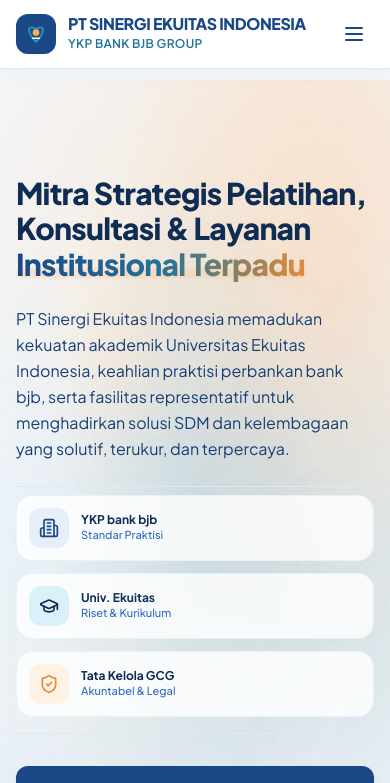
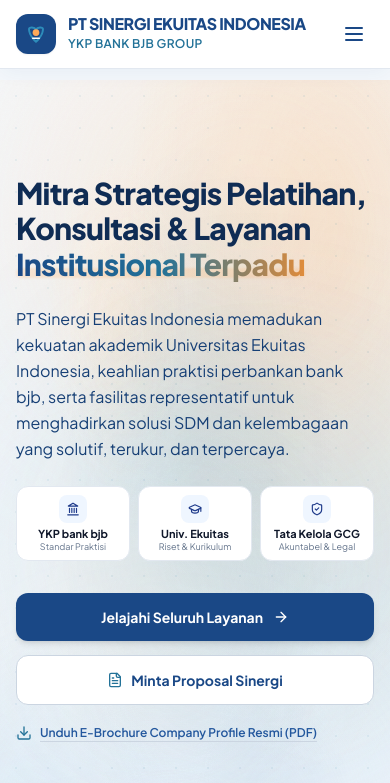
Before and after one commit to eskaerpe/bjb-sinergi-compro, a React (Vite) app: page / in a window 390 px wide. Shown: the top 783 px of the page. Built offline with nearby package versions, Linux system fonts and the light colour scheme.

Commit message:
refactor(hero): convert trust badges to compact 3-column grid for mobile optimization

```diff
--- a/src/components/sections/Hero.tsx
+++ b/src/components/sections/Hero.tsx
@@ -5,7 +5,7 @@
   Download,
   FileText,
   ShieldCheck,
-  Building2,
+  Landmark,
   GraduationCap
 } from 'lucide-react';
 import { SectionContainer } from '@/components/common/SectionContainer';
@@ -115,37 +115,32 @@
           </p>
 
           {/* Trust Badges */}
-          <div className="pt-2 border-y border-border-subtle py-4 my-2">
-            <div className="grid grid-cols-1 sm:grid-cols-3 gap-3">
-              <div className="flex items-center gap-3 p-3 rounded-2xl bg-white/80 border border-navy-100/80 shadow-xs backdrop-blur-sm">
-                <div className="w-10 h-10 rounded-xl bg-navy-100 text-navy-900 flex items-center justify-center flex-shrink-0 shadow-xs">
-                  <Building2 className="w-5 h-5 text-navy-900" aria-hidden="true" />
-                </div>
-                <div className="min-w-0">
-                  <p className="text-xs sm:text-sm font-bold text-navy-950 leading-tight truncate">YKP bank bjb</p>
-                  <p className="text-[11px] font-medium text-navy-600 truncate">Standar Praktisi</p>
-                </div>
+          <div className="grid grid-cols-3 gap-2 w-full my-3">
+            {/* YKP bank bjb */}
+            <div className="flex flex-col items-center text-center p-2 rounded-xl bg-white border border-slate-200">
+              <div className="w-7 h-7 rounded-lg bg-blue-50 text-blue-900 flex items-center justify-center mb-1">
+                <Landmark className="w-3.5 h-3.5" />
               </div>
+              <span className="text-[11px] font-bold text-slate-900 leading-tight">YKP bank bjb</span>
+              <span className="text-[9px] text-slate-500 leading-tight">Standar Praktisi</span>
+            </div>
 
-              <div className="flex items-center gap-3 p-3 rounded-2xl bg-white/80 border border-navy-100/80 shadow-xs backdrop-blur-sm">
-                <div className="w-10 h-10 rounded-xl bg-brandBlue-100 text-brandBlue-700 flex items-center justify-center flex-shrink-0 shadow-xs">
-                  <GraduationCap className="w-5 h-5 text-brandBlue-700" aria-hidden="true" />
-                </div>
-                <div className="min-w-0">
-                  <p className="text-xs sm:text-sm font-bold text-navy-950 leading-tight truncate">Univ. Ekuitas</p>
-                  <p className="text-[11px] font-medium text-navy-600 truncate">Riset &amp; Kurikulum</p>
-                </div>
+            {/* Univ. Ekuitas */}
+            <div className="flex flex-col items-center text-center p-2 rounded-xl bg-white border border-slate-200">
+              <div className="w-7 h-7 rounded-lg bg-blue-50 text-blue-900 flex items-center justify-center mb-1">
+                <GraduationCap className="w-3.5 h-3.5" />
               </div>
+              <span className="text-[11px] font-bold text-slate-900 leading-tight">Univ. Ekuitas</span>
+              <span className="text-[9px] text-slate-500 leading-tight">Riset &amp; Kurikulum</span>
+            </div>
 
-              <div className="flex items-center gap-3 p-3 rounded-2xl bg-white/80 border border-navy-100/80 shadow-xs backdrop-blur-sm">
-                <div className="w-10 h-10 rounded-xl bg-coral-100 text-coral-700 flex items-center justify-center flex-shrink-0 shadow-xs">
-                  <ShieldCheck className="w-5 h-5 text-coral-600" aria-hidden="true" />
-                </div>
-                <div className="min-w-0">
-                  <p className="text-xs sm:text-sm font-bold text-navy-950 leading-tight truncate">Tata Kelola GCG</p>
-                  <p className="text-[11px] font-medium text-navy-600 truncate">Akuntabel &amp; Legal</p>
-                </div>
+            {/* Tata Kelola GCG */}
+            <div className="flex flex-col items-center text-center p-2 rounded-xl bg-white border border-slate-200">
+              <div className="w-7 h-7 rounded-lg bg-blue-50 text-blue-900 flex items-center justify-center mb-1">
+                <ShieldCheck className="w-3.5 h-3.5" />
               </div>
+              <span className="text-[11px] font-bold text-slate-900 leading-tight">Tata Kelola GCG</span>
+              <span className="text-[9px] text-slate-500 leading-tight">Akuntabel &amp; Legal</span>
             </div>
           </div>
 
```
